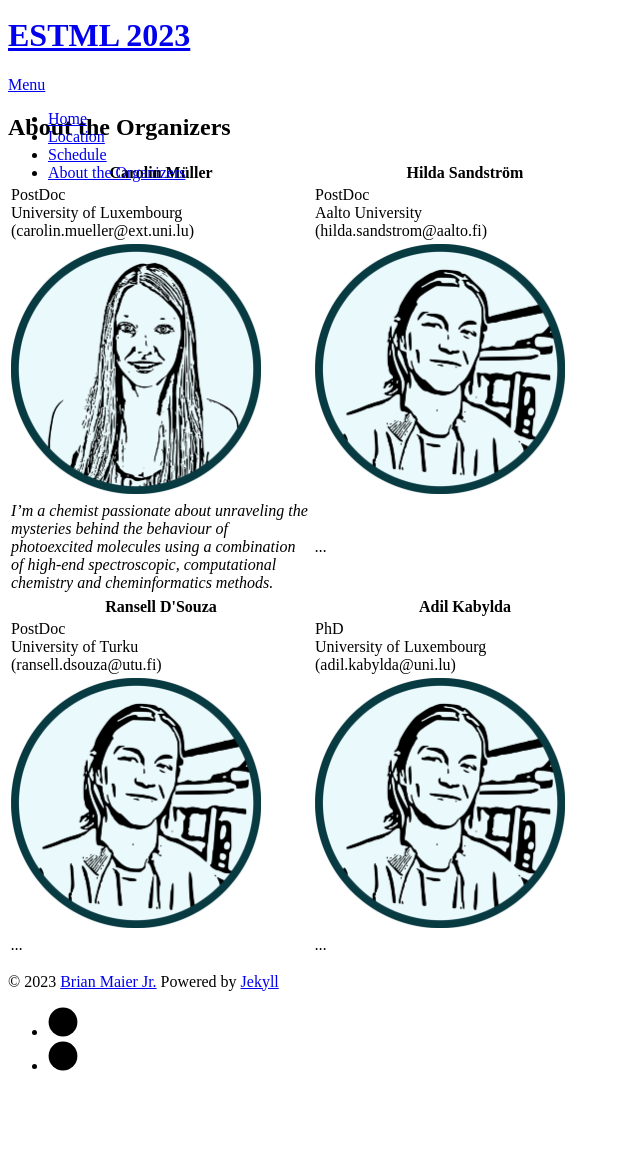
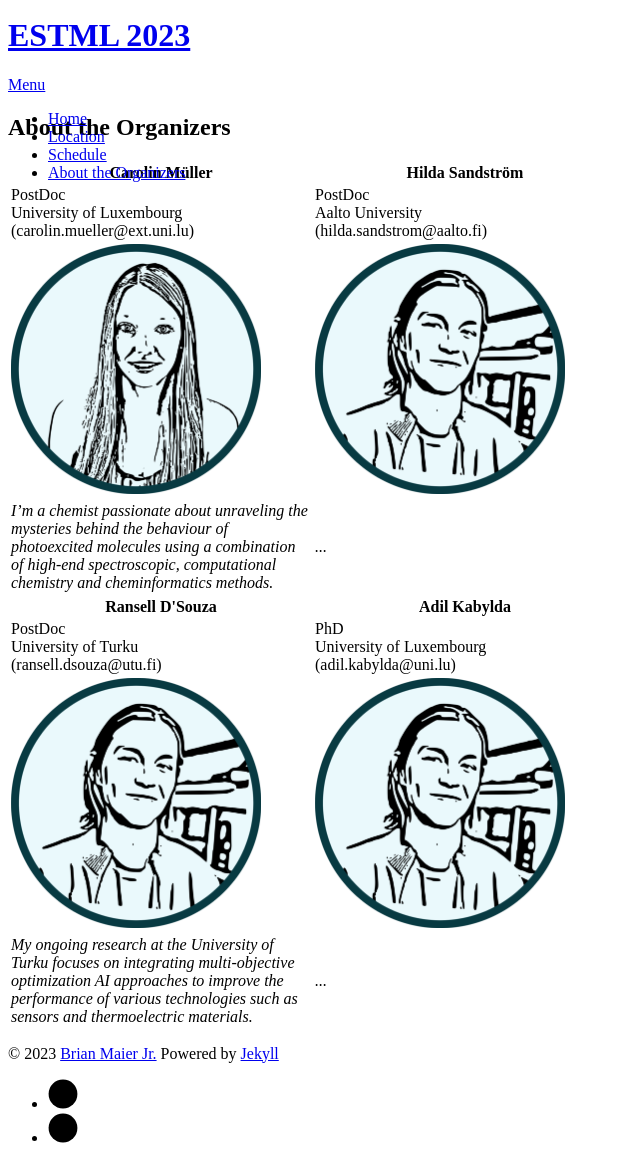
Before and after one commit to ESTML/ESTML.github.io, a Jekyll site: the page built from contact.md, in a window 1280 px wide, cut to the strip 112-1275 px from the top of the page. Shown: the whole strip, without its empty margins (0-640 px from the left). Built offline with Jekyll 4.4.1, drawn with Linux system fonts in a browser that asks for light colours; nearby versions of some CDN libraries; before the commit the page ends 1203 px from its top, so only the background shows below that.

Commit message:
Update contact.md

```diff
--- a/contact.md
+++ b/contact.md
@@ -46,7 +46,7 @@ title: About the Organizers
   </td>
 </tr>
 <tr>
-  <td width="300"> <i> ... </i> </td>
+  <td width="300"> <i> My ongoing research at the University of Turku focuses on integrating multi-objective optimization AI approaches to improve the performance of various technologies such as sensors and thermoelectric materials. </i> </td>
   <td width="300"> <i> ... </i> </td>
 </tr>
 </table>
```
